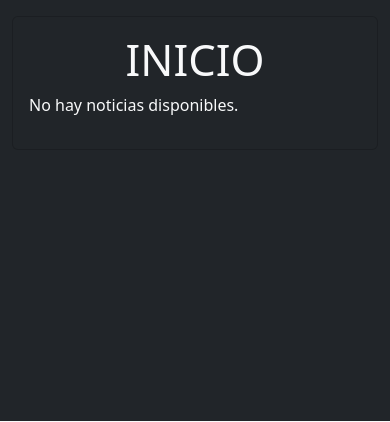
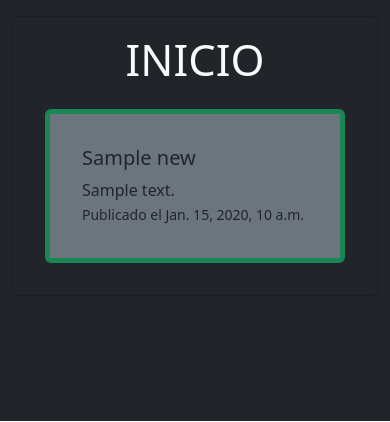
Before and after one commit to josetpm/Judo_Yamato, a Django app: page /home/ in a window 390 px wide. Shown: the part 56-478 px from the top of the page. Run offline with Django 5.2, Linux system fonts and the light colour scheme; tables that the repository leaves empty hold one stand-in row (values such as "Sample post").

Commit message:
cambio de soas para que tal en servidor

```diff
--- a/news/models.py
+++ b/news/models.py
@@ -3,11 +3,13 @@ from django.db import models
 
 
 class News(models.Model):
-    title = models.CharField(max_length=50)
-    description = models.TextField(blank=True)
-    upload_date = models.DateTimeField(auto_now=True)
+    title = models.CharField(max_length=200)
+    description = models.TextField()
+    upload_date = models.DateTimeField(auto_now_add=True)
 
     class Meta:
+        verbose_name = "news"
+        verbose_name_plural = "news"
         ordering = ["-upload_date"]
 
     def __str__(self):
--- a/news/templates/home.html
+++ b/news/templates/home.html
@@ -4,20 +4,16 @@
 <main class="container py-3 ">
     <section class="card card-body bg-dark text-light ">
         <h1 class="display-1 text-center">INICIO</h1>
-        {% if new %}
-            {% for new in news %}
-                <div >
-                    <div class="row g-0 m-3 border border-success border-5 card-body text-dark bg-secondary rounded">
-                        <div class="col-md-2 ">
-                            <a href="/uploadpdf" class="nav-link"></a>
+        {% if news %}
+            {% for single_new in news %}
+                <div class="row g-0 m-3 border border-success border-5 card-body text-dark bg-secondary rounded">
+                    <div class="col-md-8 ">
+                        <div class="card-body">
+                            <h5 class="card-title">{{ single_new.title }}</h5>
+                            <span class="card-text ">{{ single_new.description }}</span><br>
+                            <small class="card-text">Publicado el {{ single_new.upload_date }}</small>
                         </div>
-                        <div class="col-md-8 ">
-                            <div class="card-body">
-                                <h5 class="card-title">{{ new.title }}</h5>
-                                <span class="card-text ">{{ new.description }}</span><br>
-                                <small class="card-text">Publicado el {{ new.upload_date }}</small>
-                            </div>
-                        </div>
+                    </div>
                 </div>
             {% endfor %}
         {% else %}
```
Also changed, not shown: judoyamato/settings.py (+4 -6 lines), news/migrations/0004_alter_news_options.py (added), news/migrations/0005_alter_news_title.py (added), news/migrations/0006_alter_news_description_alter_news_title_and_more.py (added).
